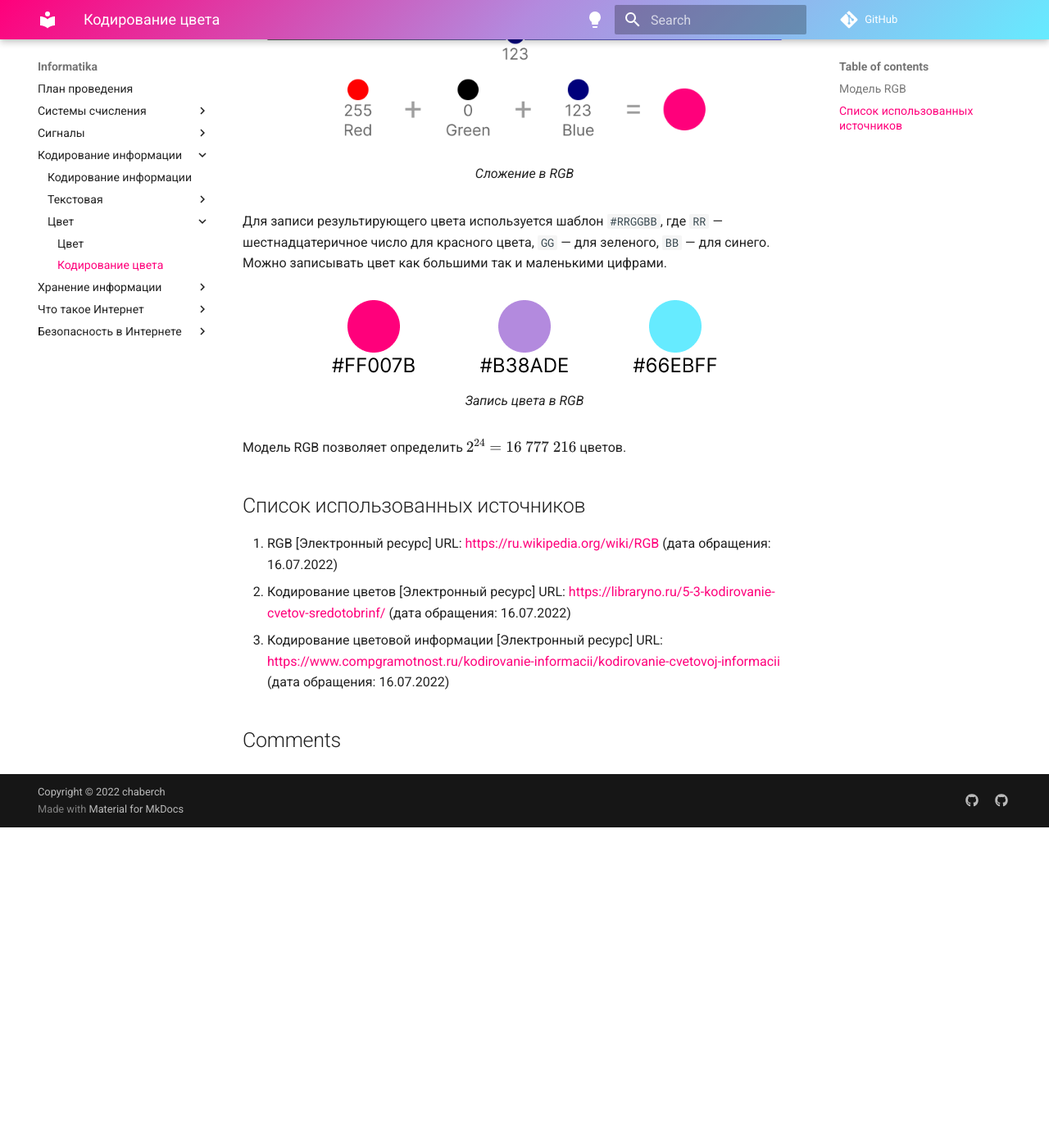
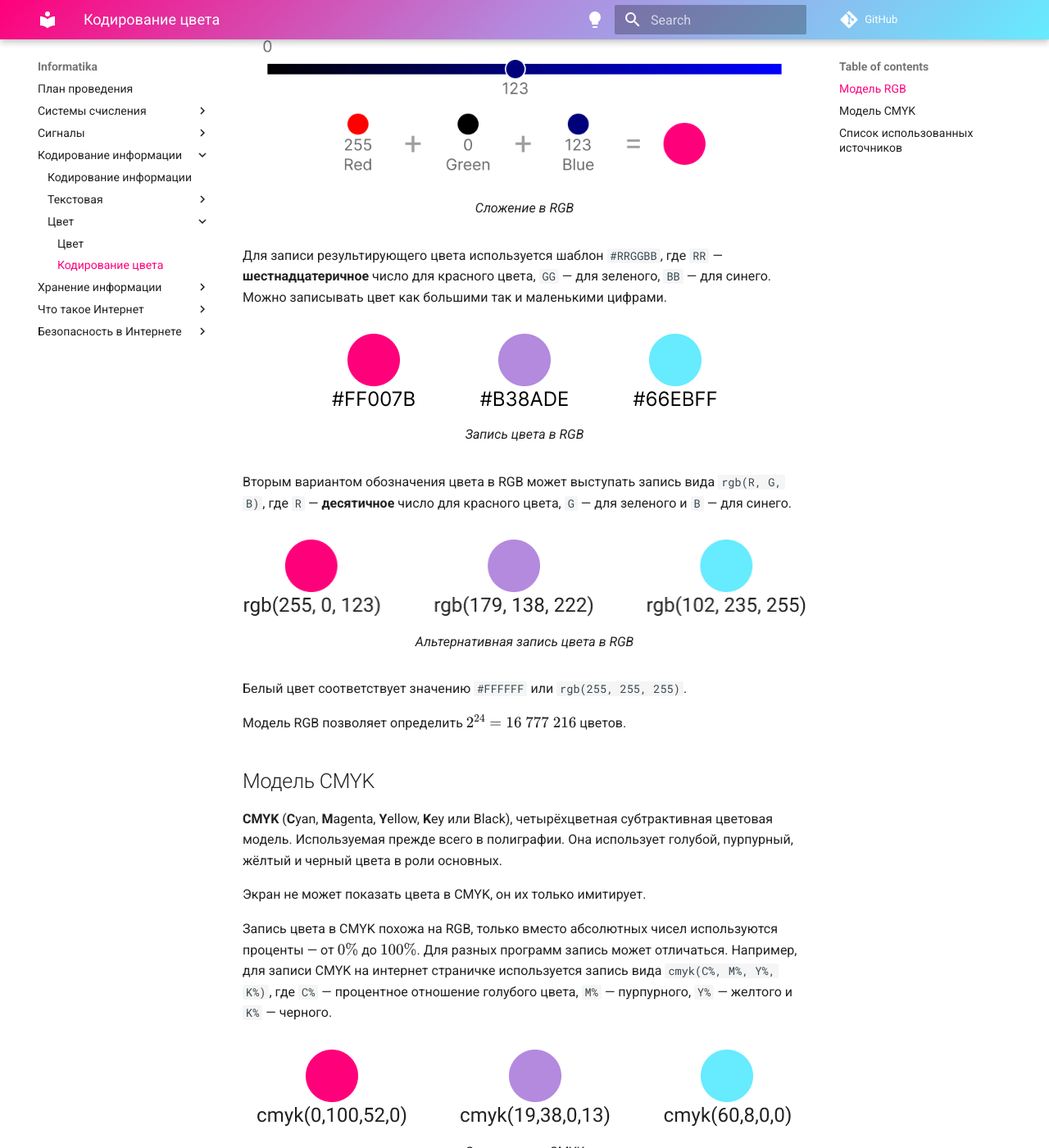
Before and after one commit to chabErch/Informatika, an MkDocs documentation site: the page built from docs/Кодирование информации/Цвет/Кодирование цвета.md, in a window 1280 px wide and 1400 px high, scrolled down 580 px. Shown: the whole window at 82% size. Built offline with MkDocs 1.6.1 and Material for MkDocs 9.7.7, drawn with Linux system fonts in a browser that asks for light colours; comment, search, counter and statistics services are not loaded; before the commit the page ends 1589 px from its top, so only the background shows below that; some of the changed text lies outside the part shown.

Commit message:
Добавил CMYK

```diff
--- a/docs/Кодирование информации/Цвет/Кодирование цвета.md
+++ b/docs/Кодирование информации/Цвет/Кодирование цвета.md
@@ -4,24 +4,48 @@
 
 ## Модель RGB
 
-**RGB** (**R**ed, **G**reen, **B**lue) — аддитивная цветовая модель, где каждый цвет представляется суммой трех базовых: *красного*, *зеленого* и *синего*. Каждый из этих базовых цветов сопоставляется с однобайтовым числом (всего $2^8=256$ значений). $0$ соответствует отсутствию цвета (черный цвет), $255$ соответствует максимальной насыщенности базового цвета.
+**RGB** (**R**ed, **G**reen, **B**lue) — аддитивная цветовая модель, где каждый цвет представляется суммой трех базовых: *красного*, *зеленого* и *синего*. Используется для отображения цвета на экранах.
+
+Каждый из базовых цветов сопоставляется с однобайтовым числом (всего $2^8=256$ значений). $0$ соответствует отсутствию цвета (черный цвет), $255$ соответствует максимальной насыщенности базового цвета.
 
 <figure markdown>
   ![Сложение в RGB](Кодирование цвета.assets/image-20220716150843671.png)
   <figcaption>Сложение в RGB</figcaption>
 </figure>
-Для записи результирующего цвета используется шаблон `#RRGGBB`, где `RR` — шестнадцатеричное число для красного цвета, `GG` — для зеленого, `BB` — для синего. Можно записывать цвет как большими так и маленькими цифрами.
+Для записи результирующего цвета используется шаблон `#RRGGBB`, где `RR` — **шестнадцатеричное** число для красного цвета, `GG` — для зеленого, `BB` — для синего. Можно записывать цвет как большими так и маленькими цифрами.
 
 <figure markdown>
   ![Запись цвета RGB](Кодирование цвета.assets/image-20220716152037529.png)
   <figcaption>Запись цвета в RGB</figcaption>
 </figure>
 
+Вторым вариантом обозначения цвета в RGB может выступать запись вида `rgb(R, G, B)`, где `R` — **десятичное** число для красного цвета, `G` — для зеленого и `B` — для синего.
+
+<figure markdown>
+  ![Альтернативная запись цвета RGB](Кодирование цвета.assets/image-20220716171911116.png)
+  <figcaption>Альтернативная запись цвета в RGB</figcaption>
+</figure>
+
+Белый цвет соответствует значению `#FFFFFF` или `rgb(255, 255, 255)`.
 
 Модель RGB позволяет определить $2^{24}=16\ 777\ 216$ цветов.
+
+## Модель CMYK
+
+**CMYK** (**C**yan, **M**agenta, **Y**ellow, **K**ey или Black), четырёхцветная субтрактивная цветовая модель. Используемая прежде всего в полиграфии. Она использует голубой, пурпурный, жёлтый  и черный цвета в роли основных.
+
+Экран не может показать цвета в CMYK, он их только имитирует.
+
+Запись цвета в CMYK похожа на RGB, только вместо абсолютных чисел используются проценты — от $0\%$ до $100\%$. Для разных программ запись может отличаться. Например, для записи CMYK на интернет страничке используется запись вида `cmyk(C%, M%, Y%, K%)`, где `C%` — процентное отношение голубого цвета, `M%` — пурпурного, `Y%` — желтого и  `K%` — черного.
+
+<figure markdown>
+  ![Запись цвета CMYK](Кодирование цвета.assets/image-20220716172519202.png)
+  <figcaption>Запись цвета CMYK</figcaption>
+</figure>
 
 ## Список использованных источников
 
 1. RGB [Электронный ресурс] URL: [https://ru.wikipedia.org/wiki/RGB](https://ru.wikipedia.org/wiki/RGB) (дата обращения: 16.07.2022)
 1. Кодирование цветов [Электронный ресурс] URL: [https://libraryno.ru/5-3-kodirovanie-cvetov-sredotobrinf/](https://libraryno.ru/5-3-kodirovanie-cvetov-sredotobrinf/) (дата обращения: 16.07.2022)
 1. Кодирование цветовой информации [Электронный ресурс] URL: [https://www.compgramotnost.ru/kodirovanie-informacii/kodirovanie-cvetovoj-informacii](https://www.compgramotnost.ru/kodirovanie-informacii/kodirovanie-cvetovoj-informacii) (дата обращения: 16.07.2022)
+1. Convert A Color [Электронный ресурс] URL: [https://convertacolor.com/](https://convertacolor.com/) (дата обращения: 16.07.2022)
```
Also changed, not shown: docs/Кодирование информации/Цвет/Кодирование цвета.assets/image-20220716171911116.png (added), docs/Кодирование информации/Цвет/Кодирование цвета.assets/image-20220716172519202.png (added).
